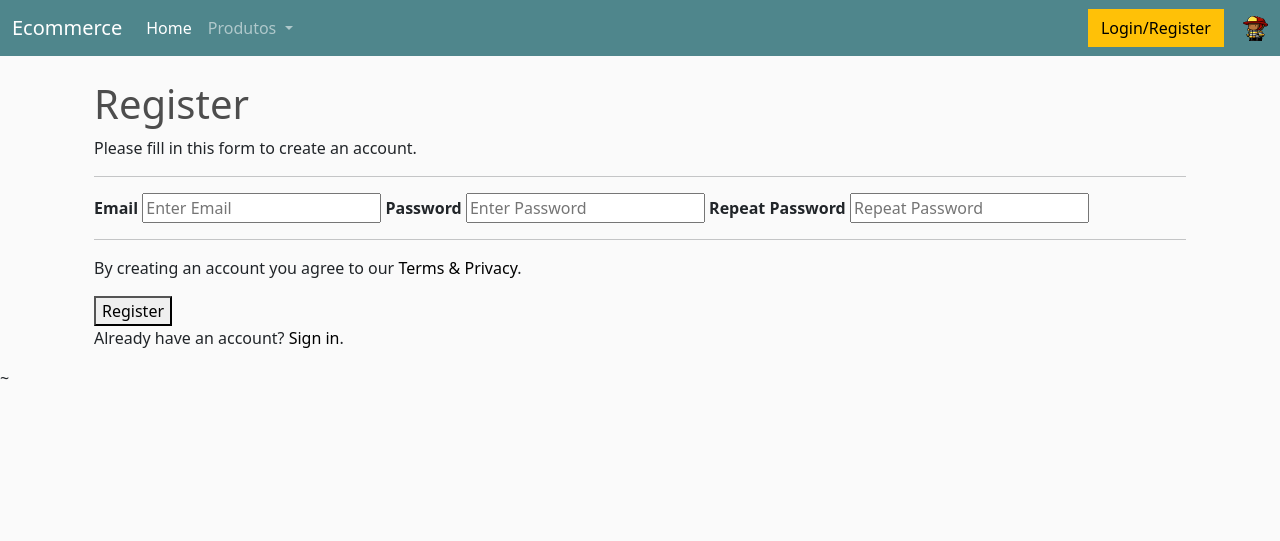
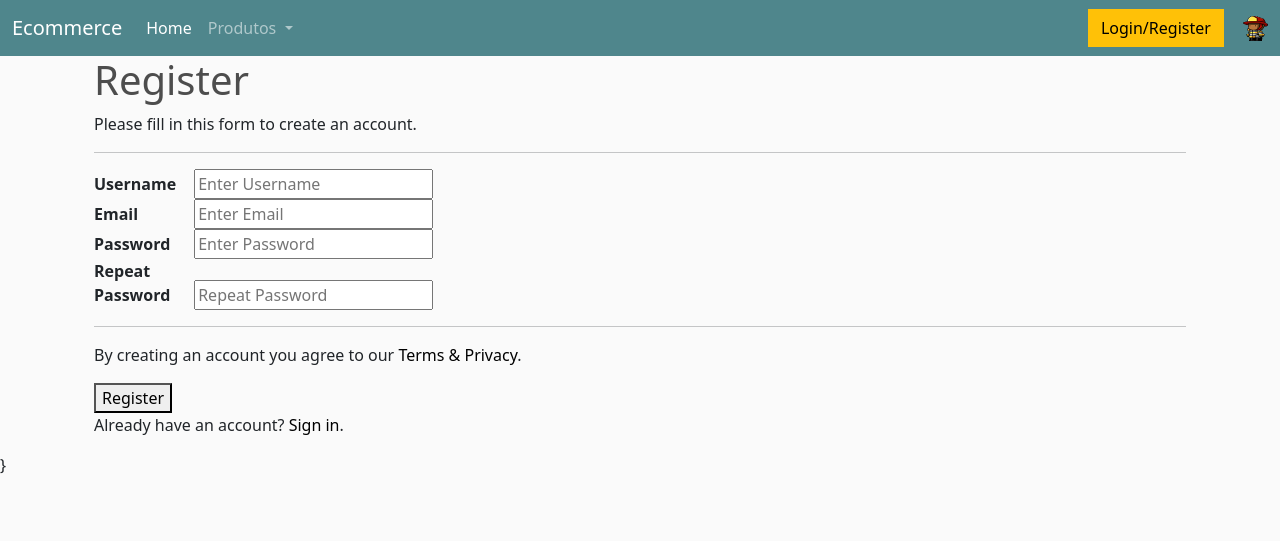
Before and after one commit to filipe-silva-27/projetoDIAM, a Django app: page /registo/ in a window 1280 px wide. Shown: the top 541 px of the page. Run offline with Django 4.2, Linux system fonts and the light colour scheme; some libraries are stand-ins or nearby versions.

Commit message:
Registo com javascript feito!

```diff
--- /dev/null
+++ b/eshop/loja/static/js/registerValidation.js
@@ -0,0 +1,23 @@
+$('#registerForm').validate({ // initialize the plugin
+    rules: {
+      username: {
+          required:true,
+          minlength:6
+      },
+      email: {
+            required: true,
+            email: true
+        },
+        psw: {
+            required: true,
+            minlength: 8
+        },
+        pswrepeat: {
+          equalTo: '#psw'
+        },
+    },
+    submitHandler: function (form) { // for demo
+        alert('valid form submitted'); // for demo
+        return true; // for demo
+    }
+});
--- a/eshop/loja/templates/loja/cart.html
+++ b/eshop/loja/templates/loja/cart.html
@@ -50,3 +50,8 @@
 		</div>
 	</div>
 {% endblock content %}
+{% block js %}
+<script src="http://ajax.googleapis.com/ajax/libs/jquery/1.7.1/jquery.min.js" type="text/javascript"></script>
+<script>
+</script>
+{% endblock js %}
--- a/eshop/loja/templates/loja/login.html
+++ b/eshop/loja/templates/loja/login.html
@@ -20,3 +20,8 @@
     Não tem conta?<a class="link-info"href="{% url 'loja:register' %}">registe-se</a>
   </div>
 {% endblock content %}
+{% block js %}
+<script src="http://ajax.googleapis.com/ajax/libs/jquery/1.7.1/jquery.min.js" type="text/javascript"></script>
+<script>
+</script>
+{% endblock js %}
--- a/eshop/loja/templates/loja/loja.html
+++ b/eshop/loja/templates/loja/loja.html
@@ -21,3 +21,8 @@
 </div>
 
 {% endblock content %}
+{% block js %}
+<script src="http://ajax.googleapis.com/ajax/libs/jquery/1.7.1/jquery.min.js" type="text/javascript"></script>
+<script>
+</script>
+{% endblock js %}
--- a/eshop/loja/templates/loja/main.html
+++ b/eshop/loja/templates/loja/main.html
@@ -62,27 +62,24 @@
       </nav>
 
     <div class="container">
-        <br>
         {% block content %}
 
 
         {% endblock content %}
+    </div>
 
-    </div>
-    {% block js %}~
+    {% block js %}
     <script src="http://ajax.googleapis.com/ajax/libs/jquery/1.7.1/jquery.min.js" type="text/javascript"></script>
     <script>
 
     </script>
     {% endblock js %}
 
+      <footer class="bg-dark w-100 mt-auto">
+      <iframe class="ms-auto me-5 pt-3 pb-3"
+      src="https://www.google.com/maps/embed?pb=!1m18!1m12!1m3!1d3111.6911908209754!2d-9.155620384822155!3d38.747848079593936!2m3!1f0!2f0!3f0!3m2!1i1024!2i768!4f13.1!3m3!1m2!1s0xd1933046595ef1f%3A0x6807b334c9579477!2sIscte%20-%20Instituto%20Universit%C3%A1rio%20de%20Lisboa!5e0!3m2!1spt-PT!2spt!4v1651805089184!5m2!1spt-PT!2spt" width="250" height="250" style="border:0;" allowfullscreen="" loading="lazy" referrerpolicy="no-referrer-when-downgrade"></iframe>
+      </footer>
 
-
-    <footer class=" card mt-auto position-relative bg-dark ">
-      <iframe class="ms-auto me-auto pt-3 pb-3"
-      src="https://www.google.com/maps/embed?pb=!1m18!1m12!1m3!1d3111.6911908209754!2d-9.155620384822155!3d38.747848079593936!2m3!1f0!2f0!3f0!3m2!1i1024!2i768!4f13.1!3m3!1m2!1s0xd1933046595ef1f%3A0x6807b334c9579477!2sIscte%20-%20Instituto%20Universit%C3%A1rio%20de%20Lisboa!5e0!3m2!1spt-PT!2spt!4v1651805089184!5m2!1spt-PT!2spt" width="250" height="250" style="border:0;" allowfullscreen="" loading="lazy" referrerpolicy="no-referrer-when-downgrade"></iframe>
-    </footer>
-
-    <script src="https://cdn.jsdelivr.net/npm/bootstrap@5.1.3/dist/js/bootstrap.bundle.min.js" integrity="sha384-ka7Sk0Gln4gmtz2MlQnikT1wXgYsOg+OMhuP+IlRH9sENBO0LRn5q+8nbTov4+1p" crossorigin="anonymous"></script>
+      <script src="https://cdn.jsdelivr.net/npm/bootstrap@5.1.3/dist/js/bootstrap.bundle.min.js" integrity="sha384-ka7Sk0Gln4gmtz2MlQnikT1wXgYsOg+OMhuP+IlRH9sENBO0LRn5q+8nbTov4+1p" crossorigin="anonymous"></script>
 </body>
 </html>
--- a/eshop/loja/templates/loja/registo.html
+++ b/eshop/loja/templates/loja/registo.html
@@ -1,20 +1,23 @@
 {% extends 'loja/main.html' %}
 
 {% block content %}
-<form action="/action_page.php">
+<form id="registerForm" action="{% url 'loja:register' %}" method="POST" > {% csrf_token %}
     <div class="container">
       <h1>Register</h1>
       <p>Please fill in this form to create an account.</p>
       <hr>
 
-      <label for="email"><b>Email</b></label>
-      <input type="text" placeholder="Enter Email" name="email" id="email" required>
+      <label style="width: 6em;" for="username"><b>Username</b></label>
+      <input  type="text" placeholder="Enter Username" name="username" id="username" required> <br>
 
-      <label for="psw"><b>Password</b></label>
-      <input type="password" placeholder="Enter Password" name="psw" id="psw" required>
+      <label style="width: 6em;" for="email"><b>Email</b></label>
+      <input type="text" placeholder="Enter Email" name="email" id="email" required><br>
 
-      <label for="psw-repeat"><b>Repeat Password</b></label>
-      <input type="password" placeholder="Repeat Password" name="psw-repeat" id="psw-repeat" required>
+      <label style="width: 6em;" for="psw"><b>Password</b></label>
+      <input type="password" placeholder="Enter Password" name="psw" id="psw" required><br>
+
+      <label style="width: 6em;" for="pswrepeat"><b>Repeat Password</b></label>
+      <input type="password" placeholder="Repeat Password" name="pswrepeat" id="pswrepeat" required><br>
       <hr>
       <p>By creating an account you agree to our <a href="#">Terms & Privacy</a>.</p>
 
@@ -22,7 +25,14 @@
     </div>
 
     <div class="container signin">
-      <p>Already have an account? <a href="#">Sign in</a>.</p>
+      <p>Already have an account? <a href="{% url 'loja:login1' %}">Sign in</a>.</p>
     </div>
   </form>
 {% endblock content %}
+
+{% block js %}
+{% load static %}}
+<script src="https://ajax.googleapis.com/ajax/libs/jquery/3.6.0/jquery.min.js"></script>
+<script src="https://cdn.jsdelivr.net/npm/jquery-validation@1.19.3/dist/jquery.validate.js"></script>
+<script src="{% static 'js/registerValidation.js' %}"></script>
+{% endblock js %}
--- a/eshop/loja/views.py
+++ b/eshop/loja/views.py
@@ -5,6 +5,7 @@ from django.urls import reverse
 from django.template import loader
 from .models import *
 from django.contrib.auth.models import User
+from django.contrib.auth.decorators import login_required
 from django.core.files.storage import FileSystemStorage
 
 def index(request):
@@ -12,12 +13,9 @@ def index(request):
 
 def loja(request):
     produtos = Produto.objects.all()
-    prod1 = Produto(id=1, preco=40, nome="gar")
-    prod2 = Produto(id=2, preco=50, nome="dois")
-    lista_teste = {prod1, prod2}
     return render(request, 'loja/loja.html' , {'products_list': produtos})
 
-
+@login_required(login_url='loja:login1')
 def cart(request):
     return render(request, 'loja/cart.html' )
 
@@ -30,6 +28,8 @@ def detalheProd (request, produto_id):
     """ return  render(request, 'loja/checkout.html') """
 
 def login1(request):
+    if request.user.is_authenticated:
+        return HttpResponseRedirect(reverse('loja:loja'))
     if request.method == 'POST':
         username = request.POST['uname']
         password = request.POST['psw']
@@ -52,6 +52,10 @@ def logout1(request):
 
 def register(request):
     if request.method=='POST': #falta aqui receber do form
+        username= request.POST['username']
+        email=request.POST['email']
+        password= request.POST['psw']
+        User.objects.create_user(username=username,email=email,password=password)
         return HttpResponseRedirect(reverse('loja:loja'))
     else:
         return render(request,'loja/registo.html')
--- a/package.json
+++ b/package.json
@@ -1,6 +1,7 @@
 {
   "dependencies": {
     "django": "^1.0.0",
+    "jquery-validation": "^1.19.3",
     "pip": "^0.0.1"
   }
 }
```
Also changed, not shown: eshop/db.sqlite3, package-lock.json.
